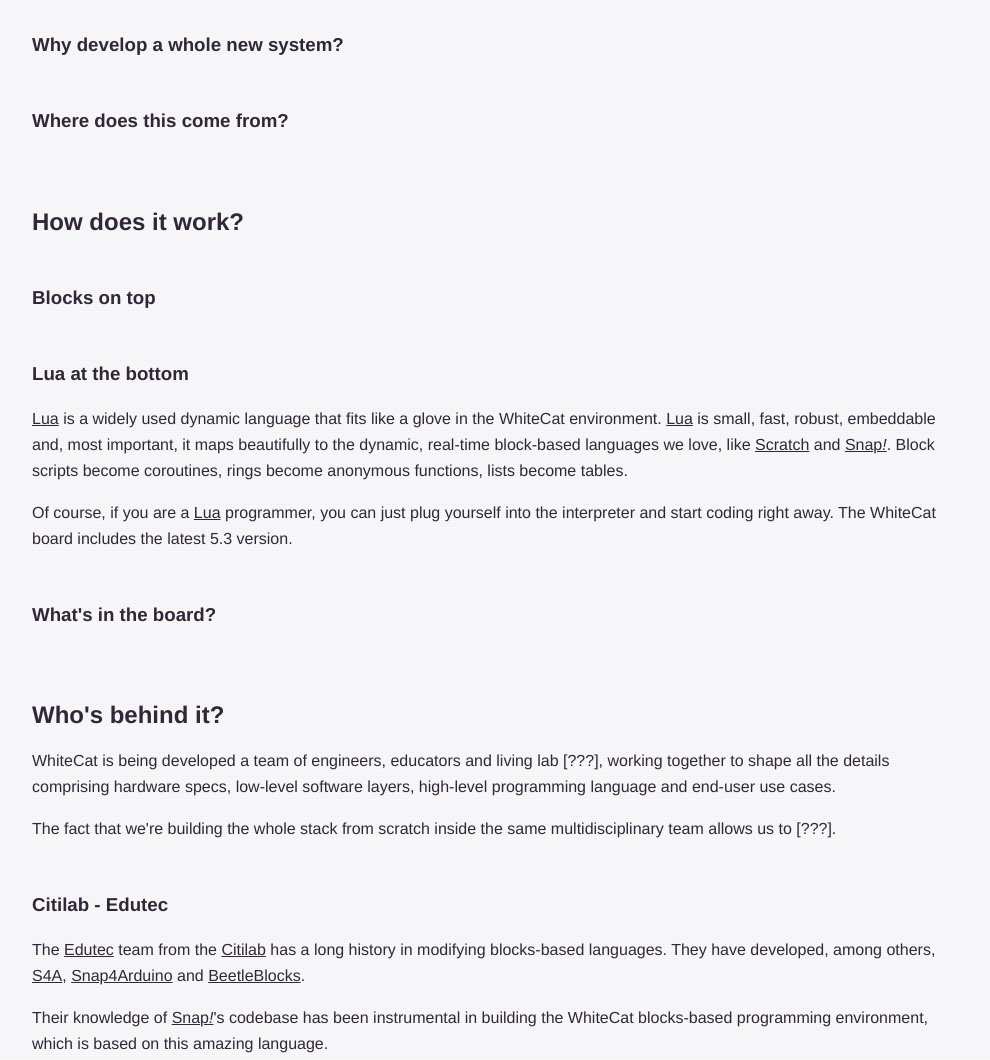
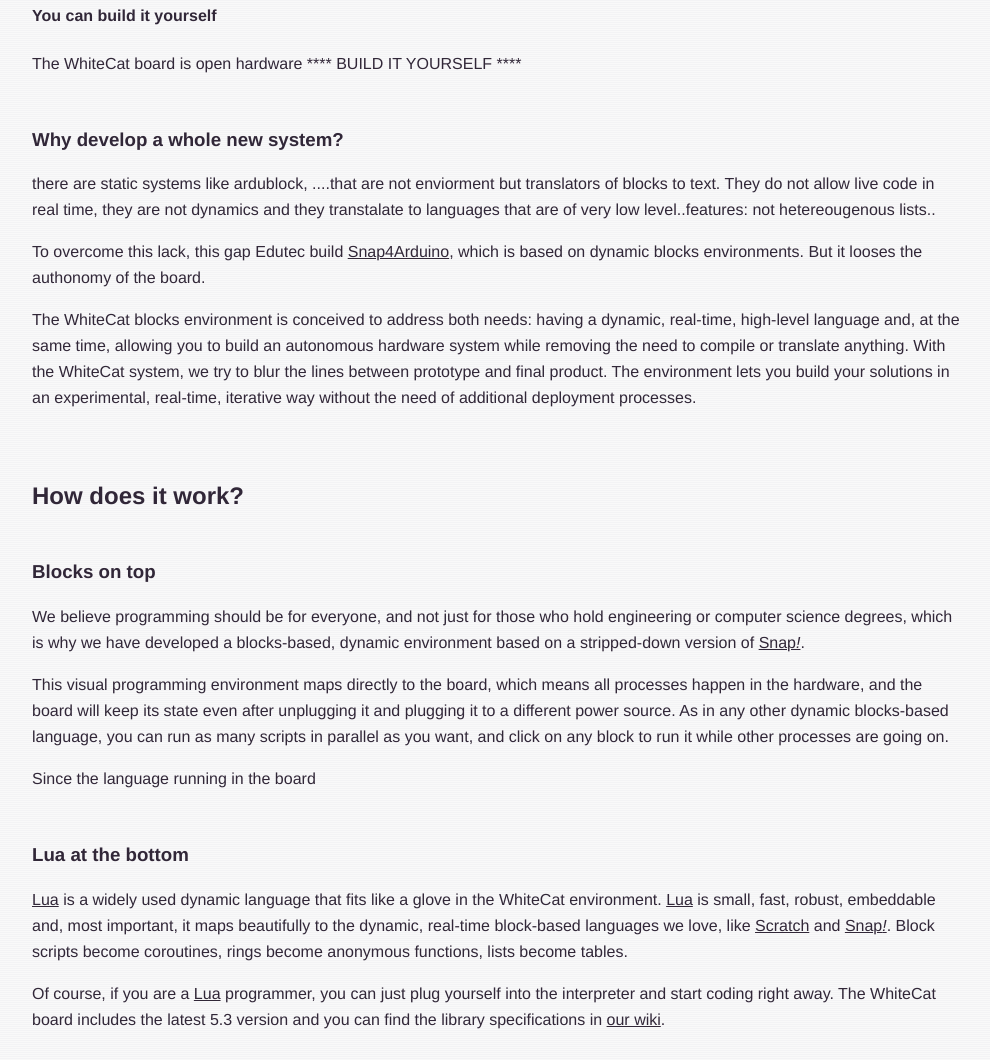
Before and after one commit to whitecatboard/blocks-environment, a plain HTML site: page index.html in a window 1280 px wide. Shown: the part 1974-3034 px from the top of the page, without its empty margins (158-1148 px from the left). Drawn offline with Linux system fonts and the light colour scheme.

Commit message:
blablabla

```diff
--- a/index.html
+++ b/index.html
@@ -66,14 +66,14 @@
                         <h4>Standard compliant</h4>
                         <p>The WhiteCat is the first PIC-based board that reimplements the whole system stack. Instead of the usual proprietary vendor-locked libraries, we have decided to stand by our principles and base our system in the standard, free -as in freedom and as in gratis- GCC libs.</p>
                         <p>Everything in the system strives to adhere to standards, which is why we include hardware and software abstractions for the CANbus, MQTT and REST protocols, allowing the board to be seamlessly integrated in any other environment and communicate with any standard-compliant device.</p>
+                        <h4>You can build it yourself</h4>
+                        <p>The WhiteCat board is open hardware **** BUILD IT YOURSELF ****</p>
                     </section>
                     <section>
                         <h3>Why develop a whole new system?</h3>
-                        <p></p>
-                    </section>
-                    <section>
-                        <h3>Where does this come from?</h3>
-                        <p></p>
+                        <p>there are static systems like ardublock, ....that are not enviorment but translators of blocks to text. They do not allow live code in real time, they are not dynamics and they transtalate to languages that are of very low level..features: not hetereougenous lists..</p>
+                        <p>To overcome this lack, this gap Edutec build <a href="http://s4a.cat/snap">Snap4Arduino</a>, which is based on dynamic blocks environments. But it looses the authonomy of the board.</p>
+                        <p>The WhiteCat blocks environment is conceived to address both needs: having a dynamic, real-time, high-level language and, at the same time, allowing you to build an autonomous hardware system while removing the need to compile or translate anything. With the WhiteCat system, we try to blur the lines between prototype and final product. The environment lets you build your solutions in an experimental, real-time, iterative way without the need of additional deployment processes.</p>
                     </section>
                 </article>
 
@@ -86,12 +86,14 @@
                     </section>
                     <section>
                         <h3>Blocks on top</h3>
-                        <p></p>
+                        <p>We believe programming should be for everyone, and not just for those who hold engineering or computer science degrees, which is why we have developed a blocks-based, dynamic environment based on a stripped-down version of <a target="_blank" href="http://snap.berkeley.edu">Snap<i>!</i></a>.</p>
+                        <p>This visual programming environment maps directly to the board, which means all processes happen in the hardware, and the board will keep its state even after unplugging it and plugging it to a different power source. As in any other dynamic blocks-based language, you can run as many scripts in parallel as you want, and click on any block to run it while other processes are going on.</p>
+                        <p>Since the language running in the board</p>
                     </section>
                     <section>
                         <h3>Lua at the bottom</h3>
                         <p><a href="http://lua.org">Lua</a> is a widely used dynamic language that fits like a glove in the WhiteCat environment. <a href="http://lua.org">Lua</a> is small, fast, robust, embeddable and, most important, it maps beautifully to the dynamic, real-time block-based languages we love, like <a href="http://scratch.mit.edu">Scratch</a> and <a href="http://snap.berkeley.edu">Snap<i>!</i></a>. Block scripts become coroutines, rings become anonymous functions, lists become tables.</p>
-                        <p>Of course, if you are a <a href="http://lua.org">Lua</a> programmer, you can just plug yourself into the interpreter and start coding right away. The WhiteCat board includes the latest 5.3 version.</p>
+                        <p>Of course, if you are a <a href="http://lua.org">Lua</a> programmer, you can just plug yourself into the interpreter and start coding right away. The WhiteCat board includes the latest 5.3 version and you can find the library specifications in <a href="https://github.com/bromagosa/WhiteCat/wiki">our wiki</a>.</p>
                     </section>
                     <section>
                         <h3>What's in the board?</h3>
@@ -104,8 +106,8 @@
                 <article id="team">
                     <section>
                         <h2>Who's behind it?</h2>
-                        <p>WhiteCat is being developed a team of engineers, educators and living lab [???], working together to shape all the details comprising hardware specs, low-level software layers, high-level programming language and end-user use cases.</p>
-                        <p>The fact that we're building the whole stack from scratch inside the same multidisciplinary team allows us to [???].</p>
+                        <p>WhiteCat is being developed by a team of engineers, educators and living lab designers, working together to shape all the details comprising hardware specs, low-level software layers, high-level programming language and end-user use cases.</p>
+                        <p>The fact that the WhiteCat team covers multiple fields and disciplines allows us to solve issues in a very dynamic and agile way. This has made building the whole stack from scratch possible.</p>
                     </section>
                     <section>
                         <h3>Citilab - Edutec</h3>
```
